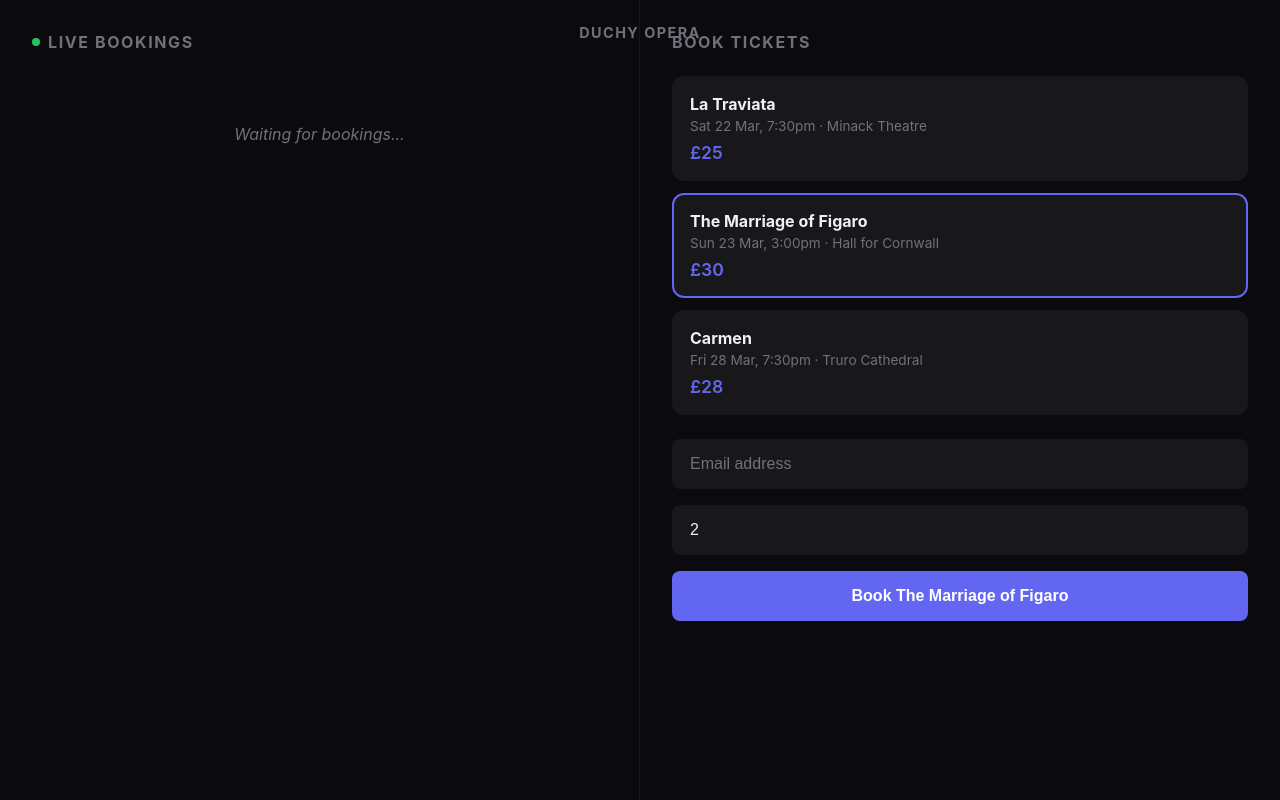
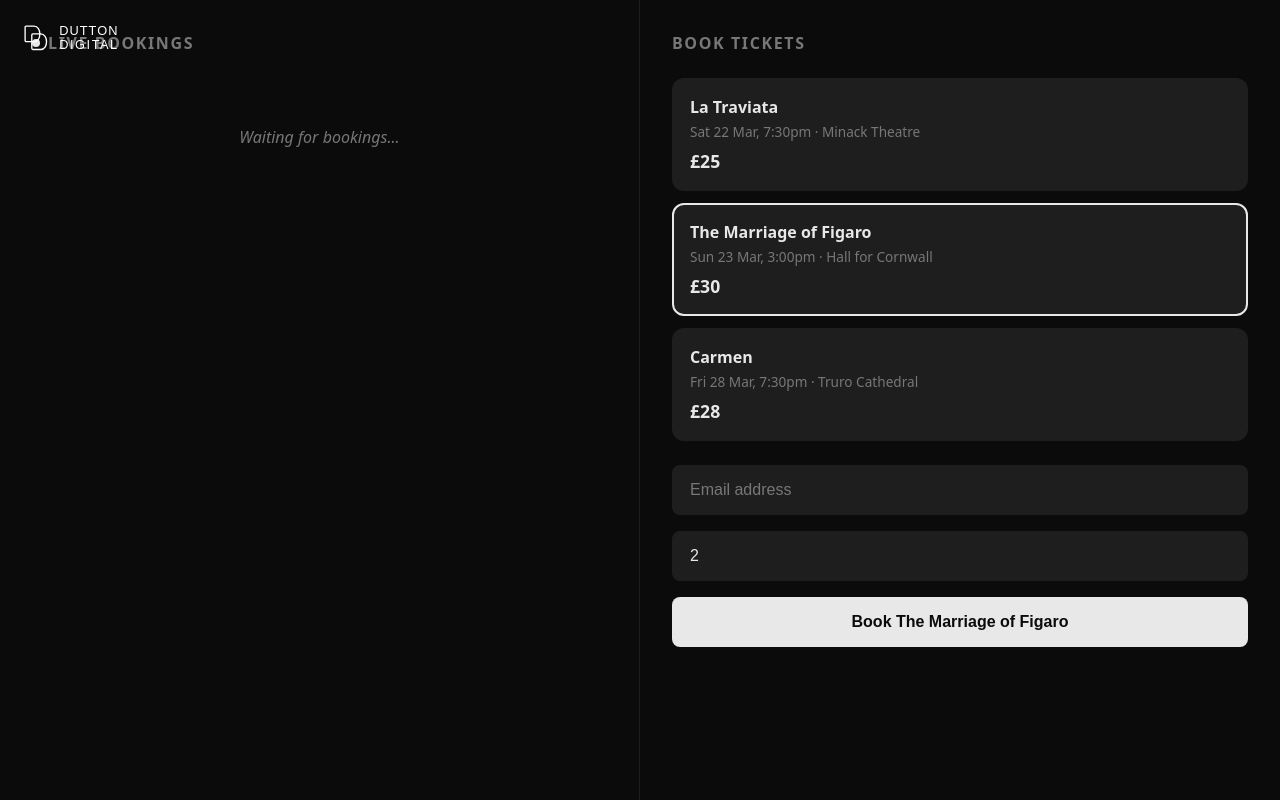
Before and after one commit to duttondigital/openb2c, a website: page demo/booking.html in a window 1280 px wide. Both pictures are taken after a click on the element 960 px from the left and 245 px from the top of the page. Drawn offline with Linux system fonts and the light colour scheme; no server answers; a web font is replaced by a local one.

Commit message:
dd theme

```diff
--- a/demo/booking.html
+++ b/demo/booking.html
@@ -4,28 +4,32 @@
   <meta charset="UTF-8">
   <meta name="viewport" content="width=device-width, initial-scale=1.0">
   <title>Duchy Opera - Live Demo</title>
+  <link rel="preconnect" href="https://fonts.googleapis.com">
+  <link rel="preconnect" href="https://fonts.gstatic.com" crossorigin>
+  <link href="https://fonts.googleapis.com/css2?family=Pathway+Extreme:wght@300;400;500;800&display=swap" rel="stylesheet">
   <style>
-    * {
+    *, *::before, *::after {
       margin: 0;
       padding: 0;
       box-sizing: border-box;
     }
 
     :root {
-      --bg: #0a0a0f;
-      --fg: #f0f0f5;
-      --accent: #6366f1;
-      --accent-dim: #4f46e5;
-      --muted: #71717a;
-      --surface: #18181b;
-      --success: #22c55e;
+      --bg: #0b0b0b;
+      --fg: #e8e8e8;
+      --accent: #fff;
+      --accent-dim: rgba(255, 255, 255, 0.06);
+      --muted: #777;
+      --surface: #1e1e1e;
+      --success: #e8e8e8;
     }
 
     body {
-      font-family: 'Inter', -apple-system, BlinkMacSystemFont, sans-serif;
+      font-family: system-ui, -apple-system, BlinkMacSystemFont, sans-serif;
       background: var(--bg);
       color: var(--fg);
       min-height: 100vh;
+      -webkit-font-smoothing: antialiased;
     }
 
     .container {
@@ -57,7 +61,7 @@
       content: '';
       width: 8px;
       height: 8px;
-      background: var(--success);
+      background: var(--fg);
       border-radius: 50%;
       animation: pulse 2s infinite;
     }
@@ -123,12 +127,13 @@
       letter-spacing: 0.05em;
       padding: 0.25rem 0.5rem;
       border-radius: 0.25rem;
-      background: var(--accent-dim);
-      color: white;
+      border: 1px solid var(--muted);
+      color: var(--muted);
     }
 
     .booking-card .client.mcp {
-      background: var(--success);
+      border-color: var(--fg);
+      color: var(--fg);
     }
 
     .empty {
@@ -170,11 +175,11 @@
     }
 
     .event-option:hover {
-      border-color: var(--accent-dim);
+      border-color: var(--muted);
     }
 
     .event-option.selected {
-      border-color: var(--accent);
+      border-color: var(--fg);
     }
 
     .event-option h4 {
@@ -190,7 +195,7 @@
     .event-option .price {
       font-size: 1.1rem;
       font-weight: 600;
-      color: var(--accent);
+      color: var(--fg);
       margin-top: 0.5rem;
     }
 
@@ -212,7 +217,7 @@
 
     input:focus {
       outline: none;
-      border-color: var(--accent);
+      border-color: var(--fg);
     }
 
     input::placeholder {
@@ -220,19 +225,19 @@
     }
 
     button {
-      background: var(--accent);
+      background: var(--fg);
       border: none;
       border-radius: 0.5rem;
       padding: 1rem;
-      color: white;
+      color: var(--bg);
       font-size: 1rem;
       font-weight: 600;
       cursor: pointer;
-      transition: background 0.2s;
+      transition: opacity 0.2s;
     }
 
     button:hover {
-      background: var(--accent-dim);
+      opacity: 0.85;
     }
 
     button:disabled {
@@ -241,25 +246,48 @@
     }
 
     .success-msg {
-      background: rgba(34, 197, 94, 0.15);
-      border: 1px solid var(--success);
+      background: rgba(255, 255, 255, 0.06);
+      border: 1px solid var(--fg);
       border-radius: 0.5rem;
       padding: 1rem;
-      color: var(--success);
+      color: var(--fg);
       text-align: center;
       animation: slideIn 0.3s ease;
     }
 
-    /* Header */
-    .logo {
+    /* Logo */
+    .corner-logo {
       position: fixed;
       top: 1.5rem;
-      left: 50%;
-      transform: translateX(-50%);
-      font-weight: 700;
-      font-size: 0.9rem;
-      color: var(--muted);
-      letter-spacing: 0.1em;
+      left: 1.5rem;
+      z-index: 100;
+      display: flex;
+      align-items: center;
+      gap: 0.6rem;
+      color: #fff;
+      text-decoration: none;
+    }
+
+    .corner-logo svg {
+      height: 1.6em;
+      width: auto;
+      display: block;
+    }
+
+    .corner-logo .logo-text {
+      letter-spacing: 0.08em;
+      font-size: 0.8rem;
+      font-weight: 300;
+      font-family: 'Pathway Extreme', sans-serif;
+      text-transform: uppercase;
+      line-height: 1.1;
+      display: flex;
+      flex-direction: column;
+    }
+
+    .corner-logo .logo-stretch {
+      display: block;
+      letter-spacing: 0.12em;
     }
 
     /* Responsive */
@@ -276,7 +304,13 @@
   </style>
 </head>
 <body>
-  <div class="logo">DUCHY OPERA</div>
+  <a class="corner-logo" href="https://dutton.digital">
+    <svg viewBox="-1 -1 23 23" fill="none" aria-hidden="true">
+      <path d="M 1,0 L 8,0 C 15,0 15,14 8,14 L 1,14 A 1,1 0 0,1 0,13 L 0,1 A 1,1 0 0,1 1,0 Z" stroke="white" stroke-width="1.2" fill="none"/>
+      <path d="M 7,7 L 14,7 C 21,7 21,21 14,21 L 7,21 A 1,1 0 0,1 6,20 L 6,8 A 1,1 0 0,1 7,7 Z" stroke="white" stroke-width="1.2" fill="none"/>
+    </svg>
+    <div class="logo-text"><span>Dutton</span><span class="logo-stretch">Digital</span></div>
+  </a>
 
   <div class="container">
     <!-- Live Bookings Feed -->
```
Also changed, not shown: demo/index.html (+76 -30 lines).
